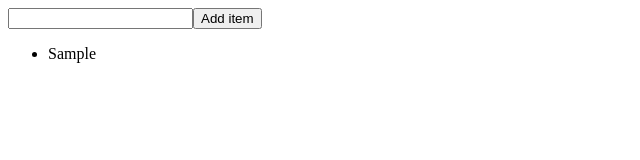
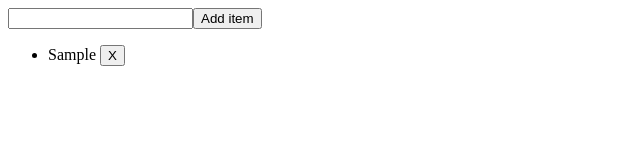
Before and after one commit to mykhailmykhailenko/REACT-JS, a React (Create React App) app: page / in a window 1280 px wide. Both pictures are taken after typing "Sample" into the empty fields and a click on the button "Add item". Shown: the top 160 px of the page, without its empty margins (0-640 px from the left). Built offline with nearby package versions, Linux system fonts and the light colour scheme.

Commit message:
Delete todo task resolve

```diff
--- a/src/components/TodoList/TodoItem/index.js
+++ b/src/components/TodoList/TodoItem/index.js
@@ -1,8 +1,14 @@
 import React from 'react';
 
 const TodoItem = (props) => {
+
+const deleteHandler = () => {
+    const {id, deleteCallback} = props;
+    deleteCallback(id);
+}
+
     return (
-        <li>{props.text}</li>
+        <li>{props.text} <button onClick={deleteHandler}>X</button></li>
     );
 }
 
--- a/src/components/TodoList/index.js
+++ b/src/components/TodoList/index.js
@@ -14,7 +14,16 @@
 
     mapList = () => {
         const {list} = this.state;
-       return list.map(elem => <TodoItem text={elem.body} key={elem.id}/>);
+       return list.map(elem => <TodoItem text={elem.body} key={elem.id} id={elem.id} deleteCallback={this.deleteItem}/>);
+    }
+
+
+    deleteItem = (id) => {
+        const {list} = this.state;
+      const filteredArray = list.filter(obj => obj.id !== id);
+      this.setState({
+        list: filteredArray
+      });
     }
 
     addNewItem = (data) => {
```
